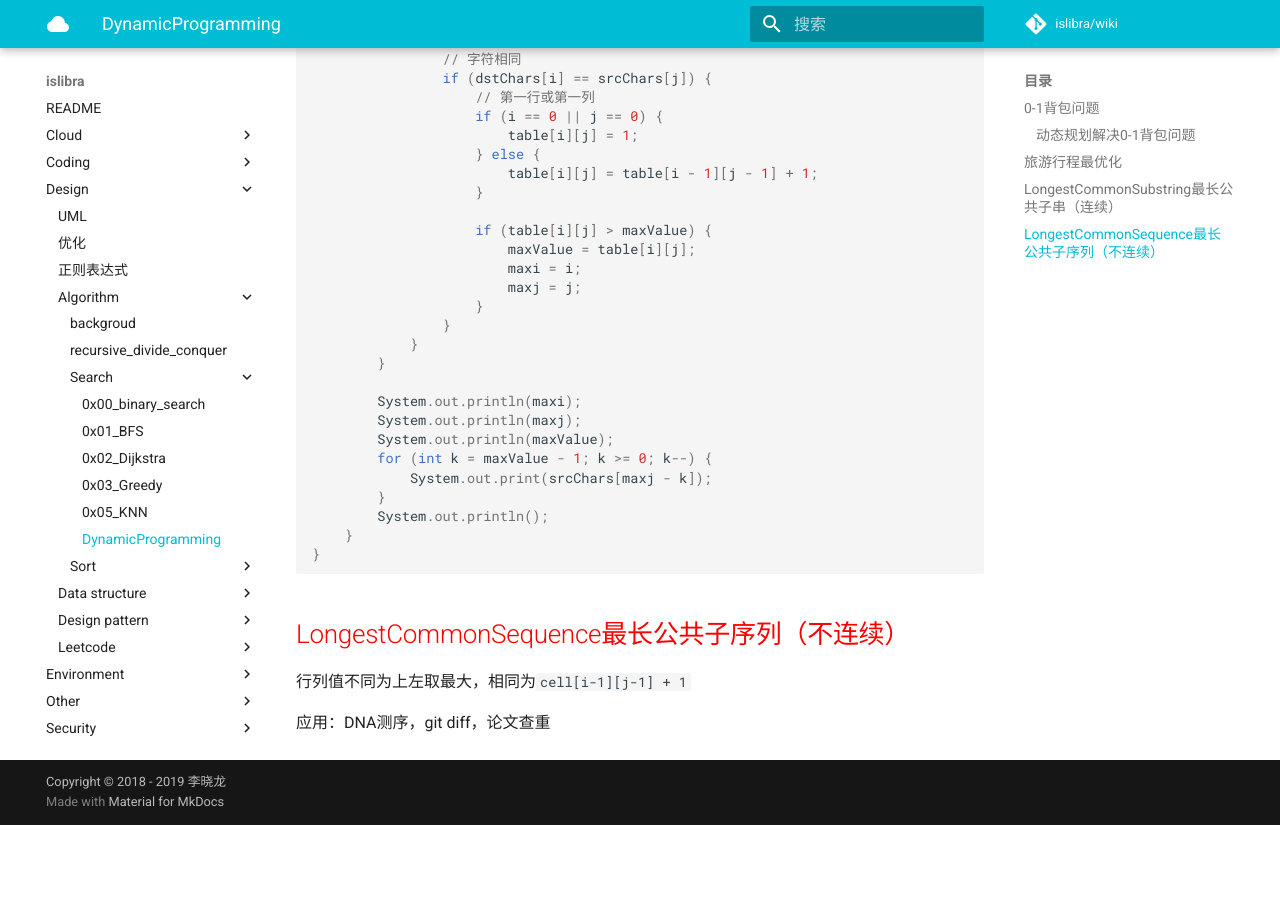
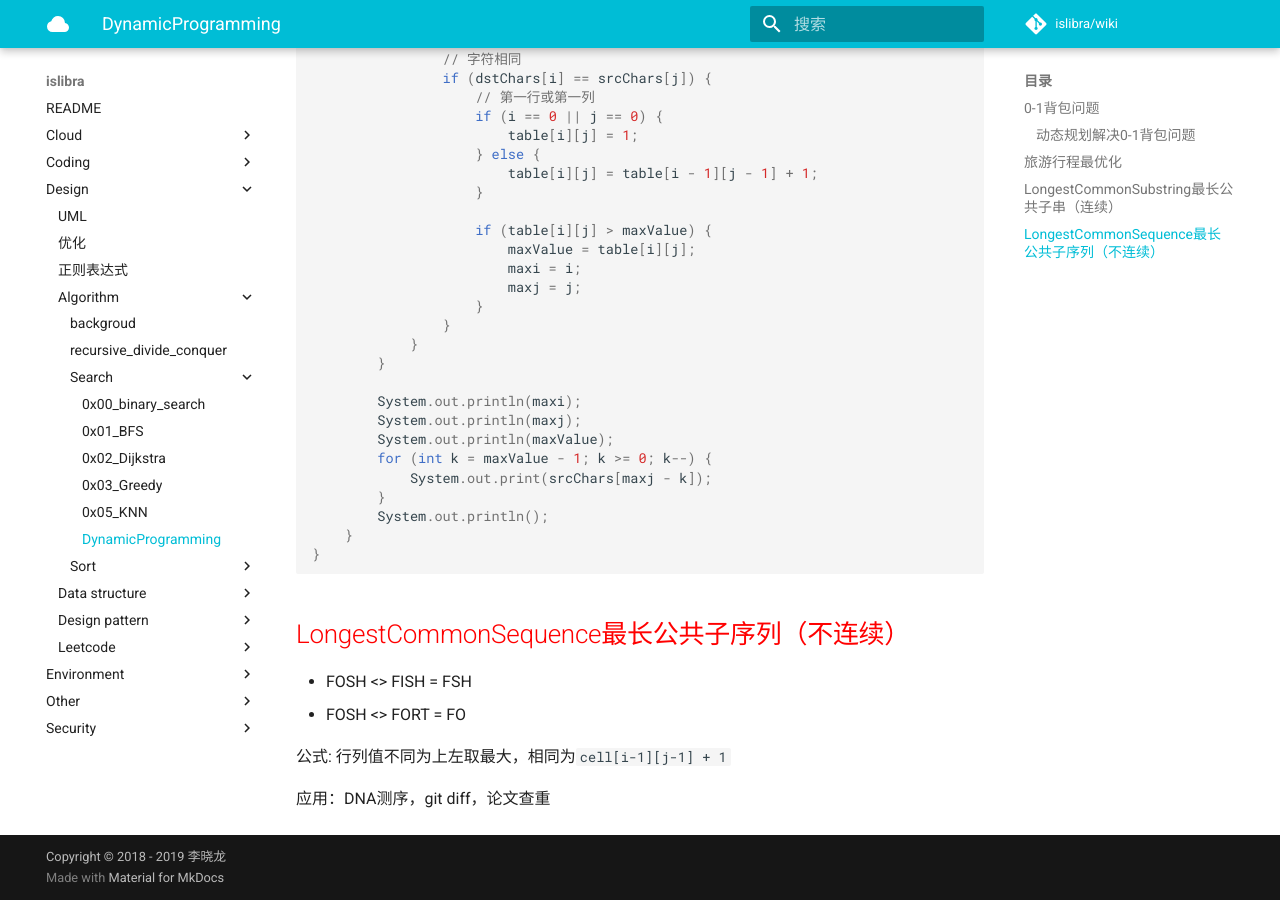
Before and after one commit to islibra/wiki, an MkDocs documentation site: the page built from docs/design/algorithm/search/DynamicProgramming.md, in a window 1280 px wide and 900 px high, scrolled down 3149 px. Built offline with MkDocs 1.6.1 and Material for MkDocs 9.7.7, drawn with Linux system fonts in a browser that asks for light colours; comment, search, counter and statistics services are not loaded; before the commit the page ends 3974 px from its top, so only the background shows below that.

Commit message:
Update DynamicProgramming.md

```diff
--- a/docs/design/algorithm/search/DynamicProgramming.md
+++ b/docs/design/algorithm/search/DynamicProgramming.md
@@ -172,6 +172,9 @@ public class LongestCommonSubstring {
 
 ## LongestCommonSequence最长公共子序列（不连续）
 
-行列值不同为上左取最大，相同为`cell[i-1][j-1] + 1`
+- FOSH <> FISH = FSH
+- FOSH <> FORT = FO
+
+公式: 行列值不同为上左取最大，相同为`cell[i-1][j-1] + 1`
 
 应用：DNA测序，git diff，论文查重
```
